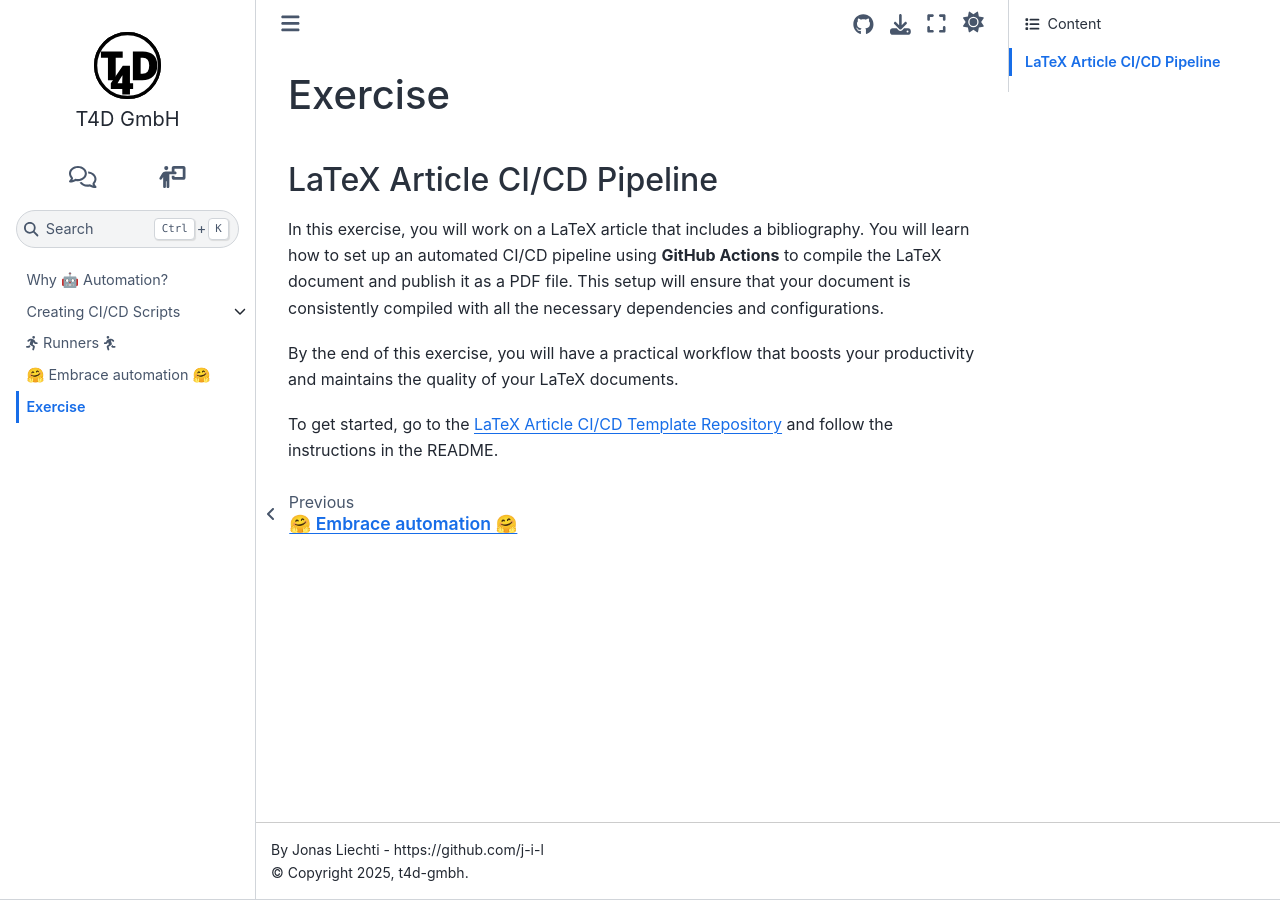
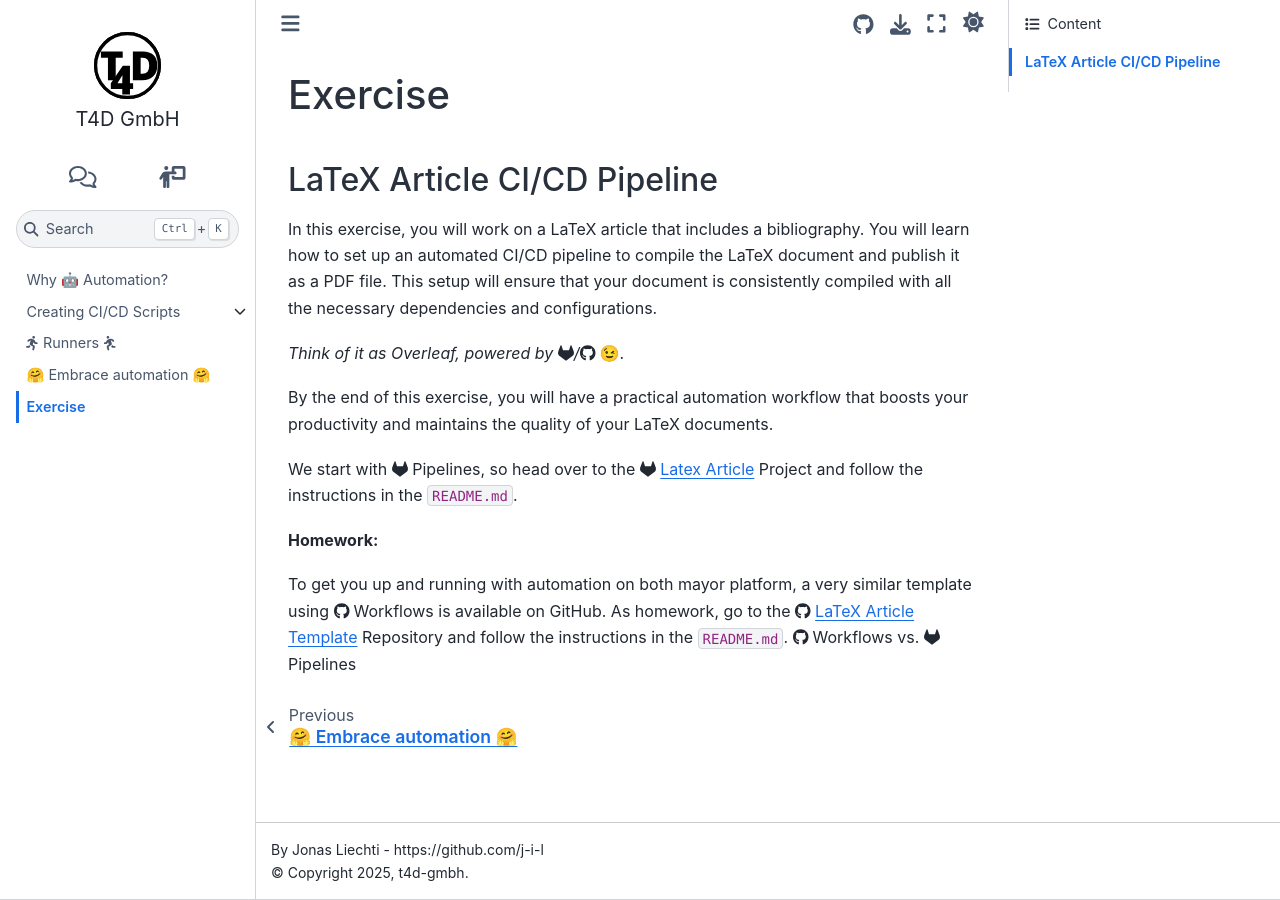
Before and after one commit to t4d-gmbh/ci-cd-workflows, a Sphinx documentation site: the page built from source/content/exercise/index.md, in a window 1280 px wide. Built offline with Sphinx 7.4.7 and the Sphinx Book theme 1.1.4, drawn with Linux system fonts in a browser that asks for light colours; the version number could not be read and is left out.

Commit message:
adding gitlab tex exo

````diff
--- a/source/content/exercise/index.md
+++ b/source/content/exercise/index.md
@@ -1,15 +1,26 @@
 # Exercise
 
-{% if build == "slides" %}
-<!-- BUILDING THE SLIDES -->
-```{toctree}
-:maxdepth: 1
+{% if page %}
+## LaTeX Article CI/CD Pipeline
+{% else %}
+**LaTeX Article CI/CD Pipeline**
 
-./problem
-```
-{% else %}
-<!-- BUILDING THE PAGES -->
+{% endif %}
 
-```{include} ./problem.md
-```
-{% endif %}
+In this exercise, you will work on a LaTeX article that includes a bibliography.
+You will learn how to set up an automated CI/CD pipeline to compile the LaTeX document and publish it as a PDF file.
+This setup will ensure that your document is consistently compiled with all the necessary dependencies and configurations.
+
+
+_Think of it as Overleaf, powered by <i class="fab fa-gitlab"></i>/<i class="fab fa-github"></i>_ 😉.
+
+By the end of this exercise, you will have a practical automation workflow that boosts your productivity and maintains the quality of your LaTeX documents.
+
+We start with <i class="fab fa-gitlab"></i> Pipelines, so head over to the <i class="fab fa-gitlab"></i> [Latex Article](https://gitlab.com/t4d-gmbh/teaching/gitws/latex-article) Project and follow the instructions in the `README.md`.
+
+
+**Homework:**
+
+To get you up and running with automation on both mayor platform, a very similar template using <i class="fab fa-github"></i> Workflows is available on GitHub.
+As homework, go to the <i class="fab fa-github"></i> [LaTeX Article Template](https://github.com/matteodelucchi/latex-article-template) Repository and follow the instructions in the `README.md`.
+<i class="fab fa-github"></i> Workflows vs. <i class="fab fa-gitlab"></i> Pipelines
--- a/source/content/exercise/problem.md
+++ /dev/null
@@ -1,13 +0,0 @@
-## LaTeX Article CI/CD Pipeline
-
-In this exercise, you will work on a LaTeX article that includes a bibliography.
-You will learn how to set up an automated CI/CD pipeline using **GitHub Actions** to compile the LaTeX document and publish it as a PDF file.
-This setup will ensure that your document is consistently compiled with all the necessary dependencies and configurations.
-
-By the end of this exercise, you will have a practical workflow that boosts your productivity and maintains the quality of your LaTeX documents.
-
-To get started, go to the [LaTeX Article CI/CD Template Repository](https://github.com/matteodelucchi/latex-article-template) and follow the instructions in the README.
-
-{% if slide %}
-Think of it as Overleaf, powered by GitHub Actions 😉
-{% endif %}
````
